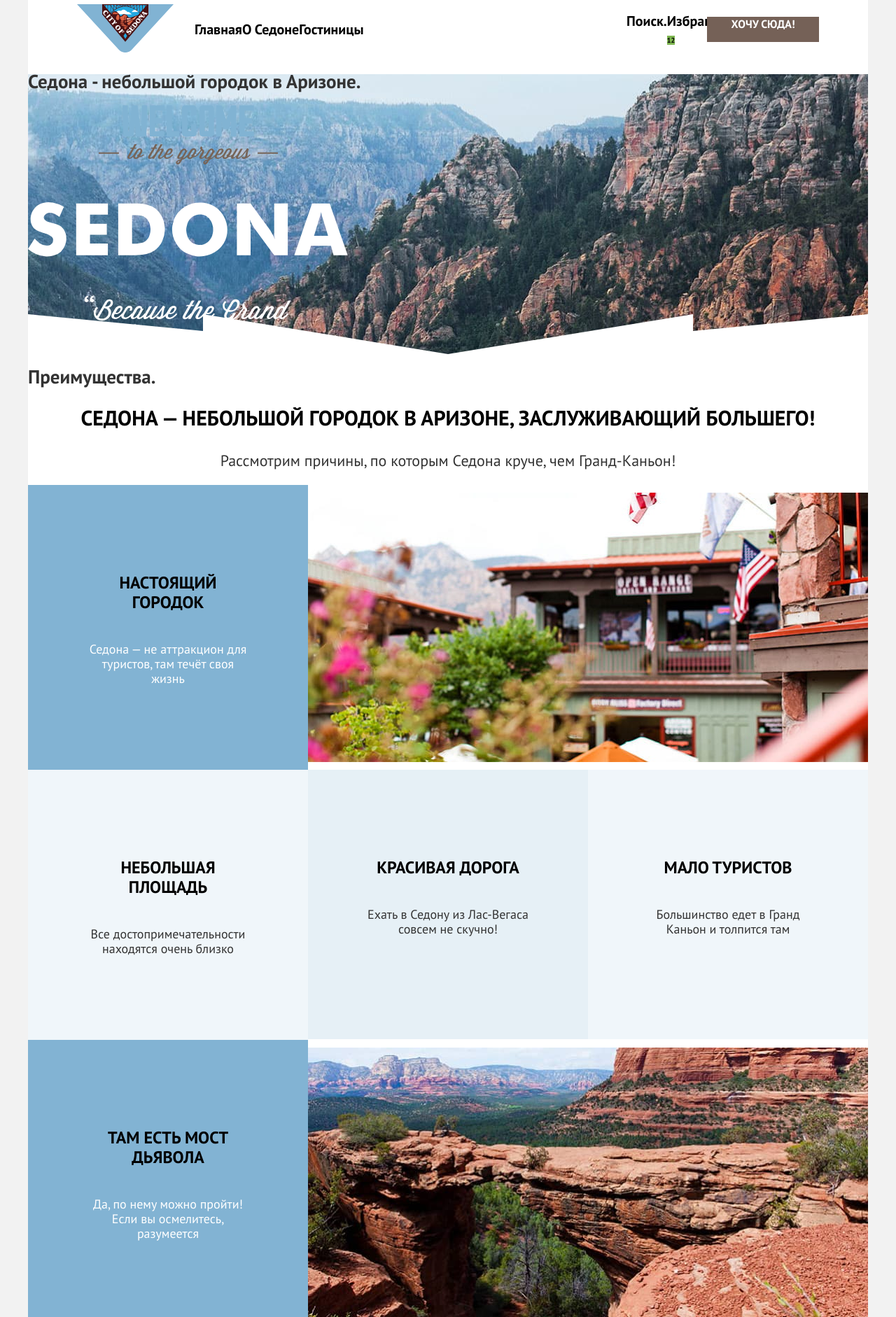
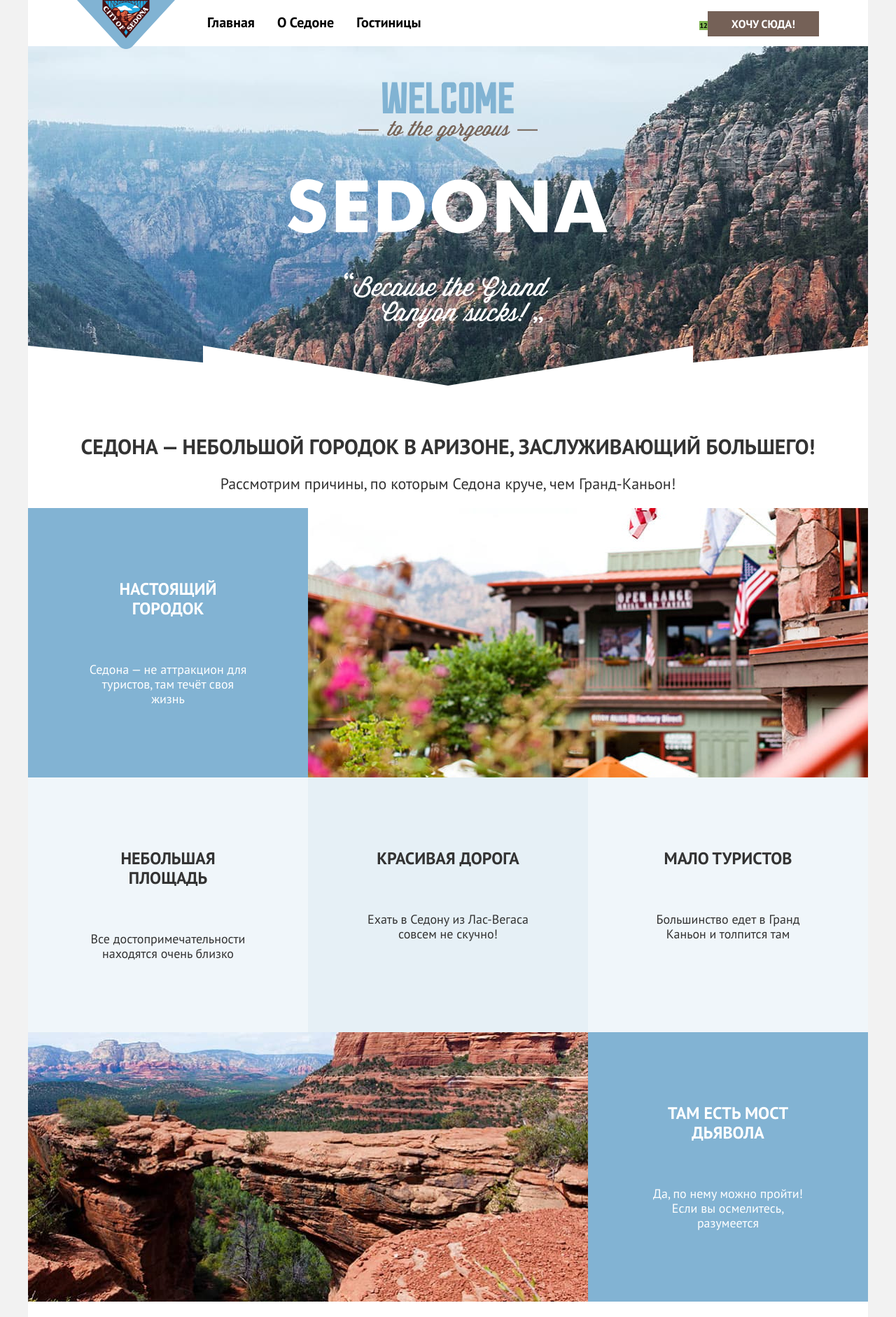
Before and after one commit to htmlacademy-htmlcss/2422439-sedona-39, a website: page index.html in a window 1280 px wide. Shown: the top 1882 px of the page at 70% size. Drawn offline with Linux system fonts and the light colour scheme.

Commit message:
6. Микросетки на флексах для всех страниц

```diff
--- a/index.html
+++ b/index.html
@@ -11,7 +11,7 @@
     <header class="page-header" data-test="header">
       <nav class="navigation">
         <a class="logo" href="index.html">
-          <img class="logo-image" src="images/city-logo.svg" width="138" height="64" alt="Логотип города Седона.">
+          <img class="logo-image" src="images/city-logo.svg" width="140" height="70" alt="Логотип города Седона.">
         </a>
         <ul class="navigation-list">
           <li class="navigation-item">
@@ -36,8 +36,10 @@
               <span class="actions-badge">12</span>
             </a>
           </li>
+          <li class="navigation-actions-item">
+            <a class="header-button button button-primary" href="#">Хочу сюда!</a>
+          </li>
         </ul>
-        <a class="header-button button button-primary" href="#">Хочу сюда!</a>
       </nav>
     </header>
     <main class="main-index main-container" data-test="main">
@@ -50,33 +52,33 @@
         <p class="advantages-title title-h2">Седона — небольшой городок в Аризоне, заслуживающий большего!</p>
         <p class="advantages-text">Рассмотрим причины, по которым Седона круче, чем Гранд-Каньон!</p>
         <ul class="advantages-list">
-          <li class="advantages-item advantages-item-wide">
-            <div class="advantages-card color-primary">
+          <li class="advantages-item advantages-item-wide color-primary">
+            <div class="advantages-card">
               <h3 class="advantages-card-title title-h3">Настоящий городок</h3>
               <p class="advantages-card-description">Седона — не аттракцион для туристов, там течёт своя жизнь</p>
             </div>
             <img class="advantages-img" src="images/genuine-city.jpg" width="800" height="385" alt="Дом на фоне гор">
           </li>
-          <li class="advantages-item">
-            <div class="advantages-card color-first">
+          <li class="advantages-item color-first">
+            <div class="advantages-card">
               <h3 class="advantages-card-title title-h3">Небольшая площадь</h3>
               <p class="advantages-card-description">Все достопримечательности находятся очень близко</p>
             </div>
           </li>
-          <li class="advantages-item">
-            <div class="advantages-card color-second">
+          <li class="advantages-item color-second">
+            <div class="advantages-card">
               <h3 class="advantages-card-title title-h3">Красивая дорога</h3>
               <p class="advantages-card-description">Ехать в Седону из Лас-Вегаса совсем не скучно!</p>
             </div>
           </li>
-          <li class="advantages-item">
-            <div class="advantages-card color-first">
+          <li class="advantages-item color-first">
+            <div class="advantages-card">
               <h3 class="advantages-card-title title-h3">Мало туристов</h3>
               <p class="advantages-card-description">Большинство едет в Гранд Каньон и толпится там</p>
             </div>
           </li>
-          <li class="advantages-item advantages-item-wide">
-            <div class="advantages-card color-primary">
+          <li class="advantages-item advantages-item-wide color-primary advantages-revers">
+            <div class="advantages-card">
               <h3 class="advantages-card-title title-h3">Там есть мост дьявола</h3>
               <p class="advantages-card-description">Да, по нему можно пройти! Если вы осмелитесь, разумеется</p>
             </div>
--- a/styles/styles.css
+++ b/styles/styles.css
@@ -38,6 +38,16 @@ body {
   box-shadow: rgba(0, 0, 0, 0.2);
 }
 
+.visually-hidden {
+  position: absolute;
+  width: 1px;
+  height: 1px;
+  margin: -1px;
+  padding: 0;
+  border: 0;
+  clip: rect(0 0 0 0);
+  overflow: hidden;
+}
 
 .page-container {
   max-width: 1200px;
@@ -97,24 +107,28 @@ img {
 }
 
 .logo {
-  margin-right: 30px;
+  z-index: 2;
+  margin-bottom: -8px;
 }
 
 .navigation {
   display: flex;
+  gap: 30px;
   margin: 0 auto;
-  align-items: center;
+  z-index: 1;
 }
 
 .navigation-list {
   margin: 0;
   padding: 0;
   display: flex;
-  width: 450px;
-  list-style: none;
+  flex-grow: 1;
+  list-style-type: none;
 }
 
 .navigation-link {
+  display: block;
+  padding: 20px 16px;
   font-size: 20px;
   line-height: 24px;
   font-weight: 700;
@@ -128,14 +142,15 @@ img {
   font-weight: 700;
   text-decoration: none;
   color: inherit;
-
 }
 
 .navigation-actions {
-  max-width: 135px;
+  margin: 0;
+  padding: 0;
   display: flex;
   margin-left: auto;
-  list-style: none;
+  list-style-type: none;
+  align-items: center;
 }
 
 .actions-badge {
@@ -148,7 +163,7 @@ img {
 .header-button {
   width: 160px;
   height: 36px;
-  margin-left: 20px;
+  padding: 8px 34px;
 }
 
 .main-container {
@@ -161,25 +176,32 @@ img {
 
 /* Hero */
 
+.hero-img {
+  display: block;
+  margin: 0 auto;
+}
+
 .hero {
   background-color: #9db9cc;
   background-image: url("../images/hero-background-divider.svg"), url("../images/hero-background.jpg");
   background-position: bottom;
   background-size: 100% auto, cover;
+  padding: 51px 371px 82px;
   background-repeat: no-repeat;
+  margin-bottom: 69px;
 }
 
 .title-h2,
 .title-h3 {
   font-weight: 700;
   text-transform: uppercase;
-  color: #000000;
 }
 
 .title-h2 {
   font-size: 30px;
   line-height: 36px;
   text-align: center;
+  margin-bottom: 20px;
 }
 
 .title-h3 {
@@ -198,31 +220,37 @@ img {
 .advantages-list {
   display: flex;
   flex-wrap: wrap;
-  justify-content: space-between;
   margin: 0;
   padding: 0;
+  width: 100%;
   text-align: center;
-  list-style: none;
+  list-style-type: none;
 }
 
 .advantages-card {
-  display: flex;
-  flex-direction: column;
-  min-height: 385px;
   padding: 102px 85px;
 }
 
 .advantages-item {
   width: 400px;
-  min-height: 385px;
-  text-align: center;
 }
 
-.advantages-item.advantages-item-wide {
+.advantages-item-wide {
   display: flex;
+  color: #ffffff;
+  background-color: rgba(130, 179, 211, 1);
   flex-basis: 100%;
   min-width: 100%;
   max-width: 100%;
+}
+
+.advantages-card-title {
+  margin: 0;
+  margin-bottom: 62px;
+}
+
+.advantages-card-description {
+  margin: 0;
 }
 
 .color-primary {
@@ -232,6 +260,10 @@ img {
 
 .color-first {
   background-color: rgba(131, 179, 211, 0.12);
+}
+
+.advantages-revers {
+  flex-direction: row-reverse;
 }
 
 .color-second {
@@ -256,19 +288,18 @@ img {
   flex-wrap: wrap;
   margin: 0;
   padding: 0;
-  list-style: none;
+  list-style-type: none;
   text-align: center;
 }
 
 .infrastructure-item {
+  padding: 81px 85px;
   width: 400px;
-  min-height: 385px;
 }
 
 /* search */
 
 .search {
-  padding: 96px 304px;
   text-align: center;
 }
 
@@ -281,6 +312,8 @@ img {
 
 .subscribe {
   text-align: center;
+  padding-top: 96px;
+  padding-bottom: 104px;
 }
 
 .subscribe-text {
@@ -325,6 +358,11 @@ img {
   padding: 0 70px;
 }
 
+.social-list {
+  display: flex;
+  list-style-type: none;
+}
+
 .social-link {
   text-decoration: none;
   color: inherit;
@@ -361,6 +399,7 @@ img {
   font-size: 60px;
   line-height: 78px;
   font-weight: 700;
+  margin: 0;
 }
 
 .breadcrumbs {
@@ -416,11 +455,12 @@ img {
 .catalog-list {
   display: grid;
   grid-template-columns: 340px 340px 340px;
-  list-style: none;
+  list-style-type: none;
 }
 
 .product-card-link {
   text-decoration: none;
+  color: #000000;
 }
 
 .product-card-text {
@@ -435,30 +475,33 @@ img {
 .pagination {
   display: flex;
   justify-content: flex-start;
+  flex-wrap: wrap;
+  gap: 8px;
 }
 
 .pagination-item {
-  width: 60px;
-  height: 60px;
-  margin-right: 8px;
-  list-style: none;
-  background-color: #82B3D3;
+  list-style-type: none;
   text-align: center;
 }
 
 .pagination-link {
+  display: block;
+  min-width: 60px;
+  height: 60px;
   font-size: 20px;
   line-height: 36px;
+  padding: 12px;
   text-decoration: none;
+  background-color: #82B3D3;
   color: #ffffff;
 }
 
-.pagination-current {
+.pagination-link.pagination-current {
   color: #000000;
   background-color: #F2F2F2;
 }
 
-.pagination-prev {
+.pagination-link.pagination-prev {
   color: #000000;
   background-color: #ffffff;
 }
```
Also changed, not shown: catalog.html (+8 -6 lines).
